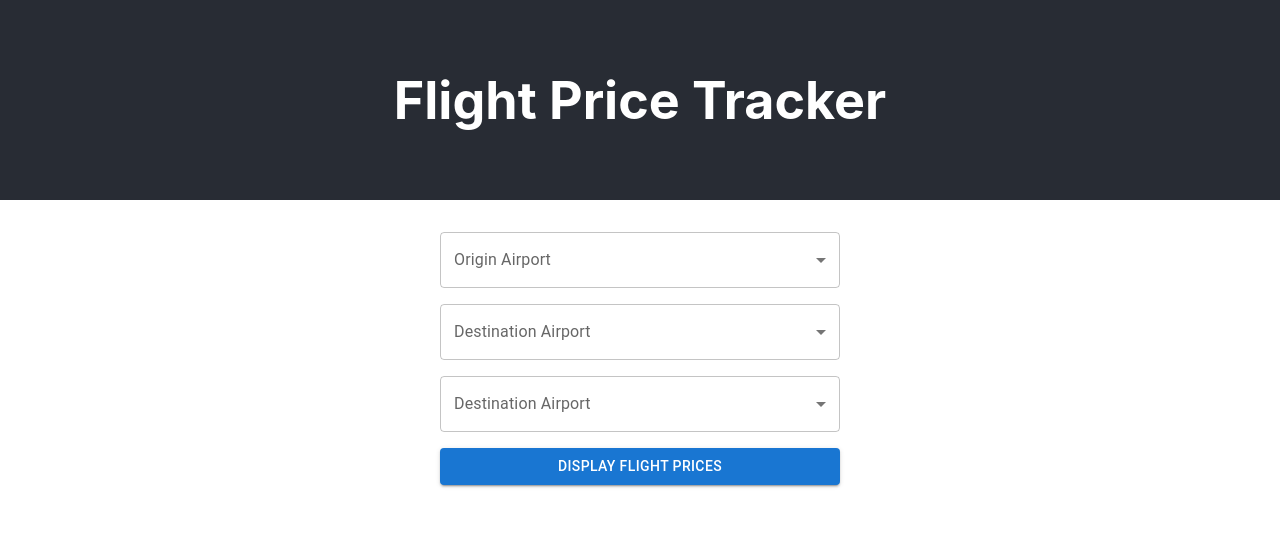
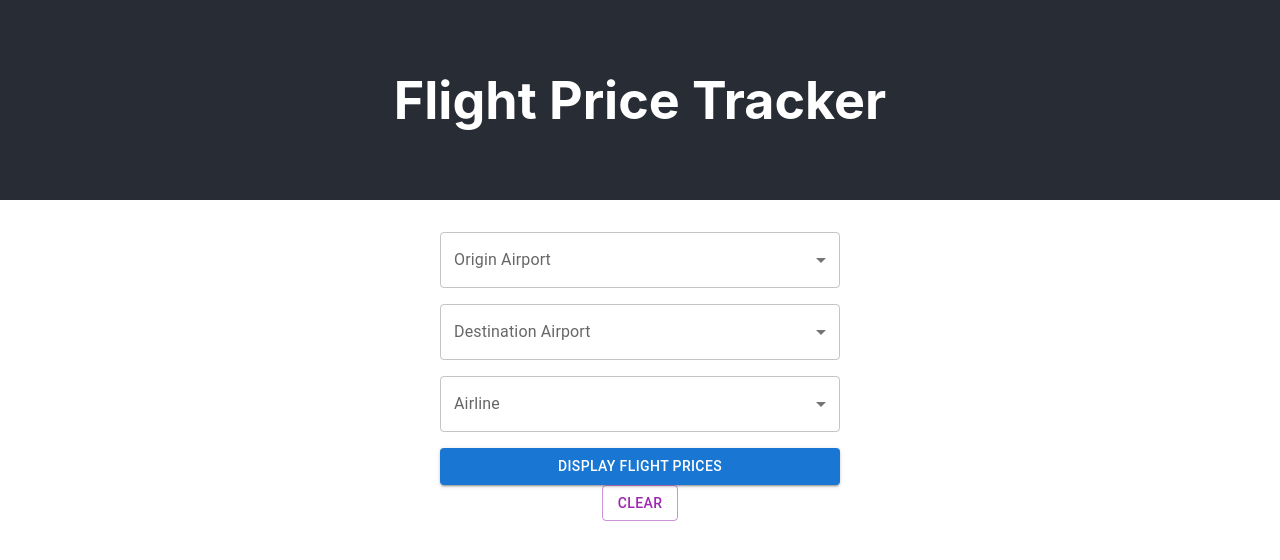
Before and after one commit to BeckyLashua/flight-price-tracker, a React (Create React App) app in the folder client/: page / in a window 1280 px wide. Shown: the top 560 px of the page. Built offline with nearby package versions, Linux system fonts and the light colour scheme.

Commit message:
Added reset button for form

```diff
--- a/client/src/RetrievalForm.js
+++ b/client/src/RetrievalForm.js
@@ -8,7 +8,11 @@ const RetrievalForm = () => {
   const [error, setError] = useState(false);
   const [responseData, setResponseData] = useState(null);
   const airports = ['BOS', 'ORD'];
-  const airlines = ['American Airlines', 'Southwest Airlines'];
+  const airlineMap = {
+      'American Airlines': 'AA',
+      'Southwest Airlines': 'WN'
+    };
+  const airlines = Object.keys(airlineMap);
   const [formValues, setFormValues] = useState({
     origin: '',
     destination: '',
@@ -21,6 +25,14 @@ const RetrievalForm = () => {
   const handleInputChange = (event) => {
     const { name, value } = event.target;
     setFormValues({ ...formValues, [name]: value });
+  };
+
+  const handleReset = () => {
+    setFormValues({
+      origin: '',
+      destination: '',
+      airline: '',
+    });
   };
 
   const handleSubmit = async (e) => {
@@ -100,15 +112,14 @@ const RetrievalForm = () => {
               </Select>
             </FormControl>
             <FormControl>
-              <InputLabel id="airline">Destination Airport</InputLabel>
+              <InputLabel id="airline">Airline</InputLabel>
               <Select
                 value={formValues.airline}
                 onChange={ handleInputChange }
                 name='airline'
               >
-                {airlines
-                  .map((airline) => (
-                    <MenuItem key={airline} value={airline}>
+                {airlines.map((airline) => (
+                    <MenuItem key={airlineMap[airline]} value={airlineMap[airline]}>
                       {airline}
                     </MenuItem>
                 ))}
@@ -125,6 +136,9 @@ const RetrievalForm = () => {
       (
         <FlightChart flightData={ responseData } startDate = { startDate } endDate = { endDate }/>
       )}
+      <Button variant="outlined" color="secondary" onClick={handleReset}>
+            CLEAR
+          </Button>
     </Box>
   );
 };
```
